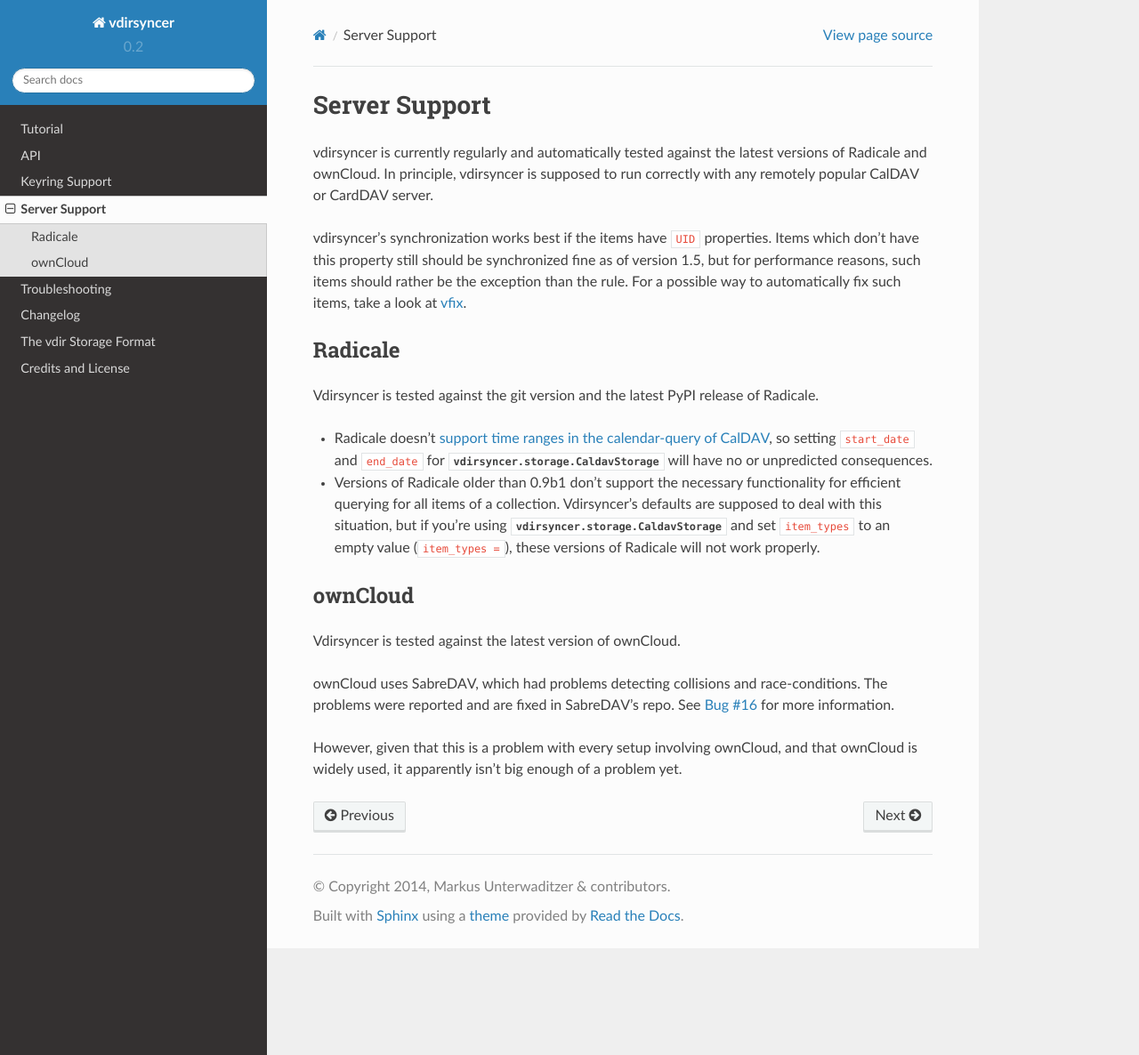
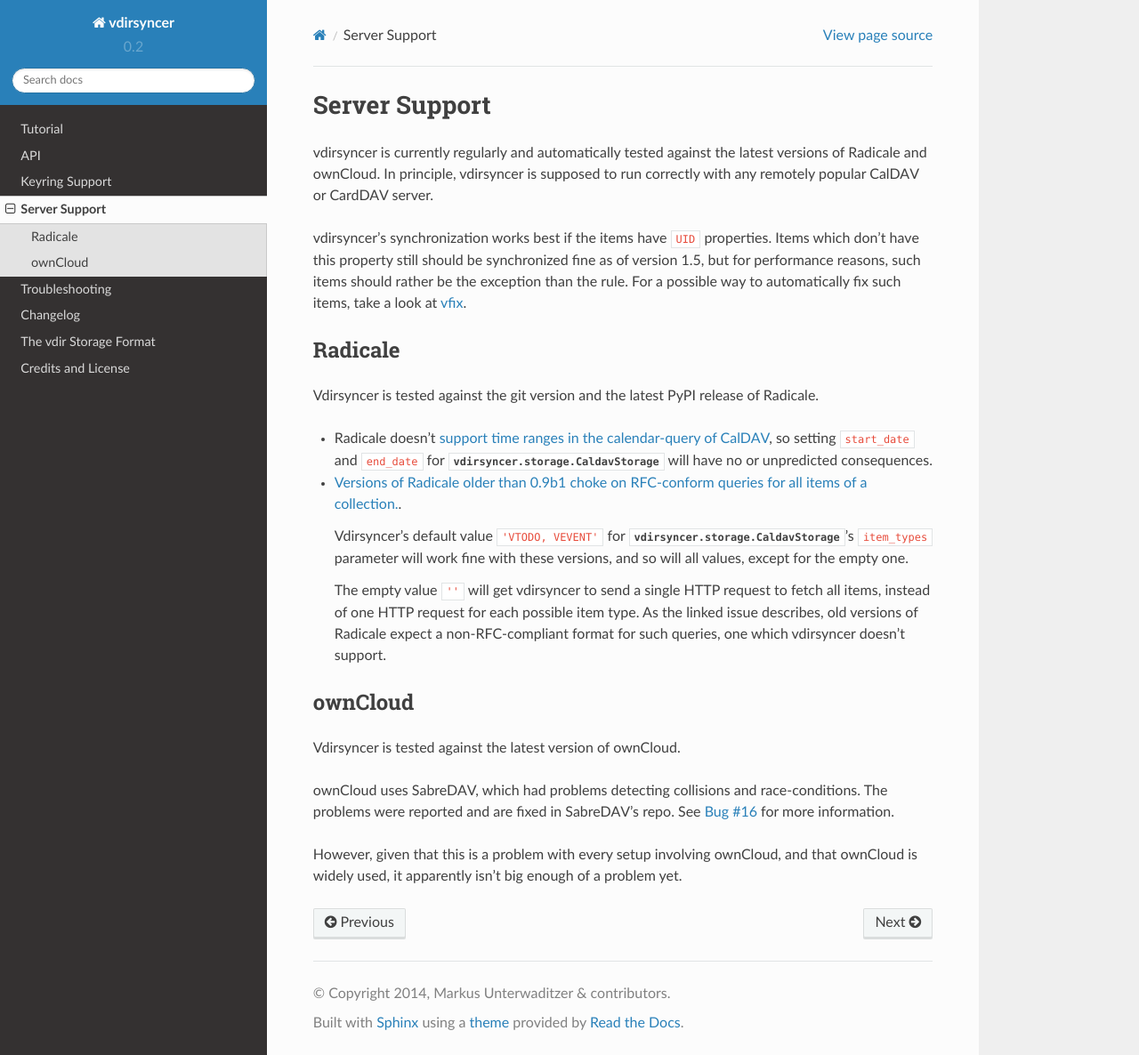
Before and after one commit to pimutils/vdirsyncer, a Sphinx documentation site: the page built from docs/server_support.rst, in a window 1280 px wide and 1186 px high. Shown: the whole window at 89% size. Built offline with Sphinx 7.4.7 and the Read the Docs theme 2.0.0, drawn with Linux system fonts in a browser that asks for light colours.

Commit message:
Elaborate on caldav item queries with Radicale

```diff
--- a/docs/server_support.rst
+++ b/docs/server_support.rst
@@ -23,12 +23,19 @@
   and ``end_date`` for :py:class:`vdirsyncer.storage.CaldavStorage` will have
   no or unpredicted consequences.
 
-- Versions of Radicale older than 0.9b1 don't support the necessary
-  functionality for efficient querying for all items of a collection.
-  Vdirsyncer's defaults are supposed to deal with this situation, but if you're
-  using :py:class:`vdirsyncer.storage.CaldavStorage` and set ``item_types`` to
-  an empty value (``item_types =``), these versions of Radicale will not work
-  properly.
+- `Versions of Radicale older than 0.9b1 choke on RFC-conform queries for all
+  items of a collection. <https://github.com/Kozea/Radicale/issues/143>`_.
+
+  Vdirsyncer's default value ``'VTODO, VEVENT'`` for
+  :py:class:`vdirsyncer.storage.CaldavStorage`'s ``item_types`` parameter will
+  work fine with these versions, and so will all values, except for the empty
+  one.
+
+  The empty value ``''`` will get vdirsyncer to send a single HTTP request to
+  fetch all items, instead of one HTTP request for each possible item type. As
+  the linked issue describes, old versions of Radicale expect a
+  non-RFC-compliant format for such queries, one which vdirsyncer doesn't
+  support.
 
 ownCloud
 ========
```
Also changed, not shown: 1 other file.
